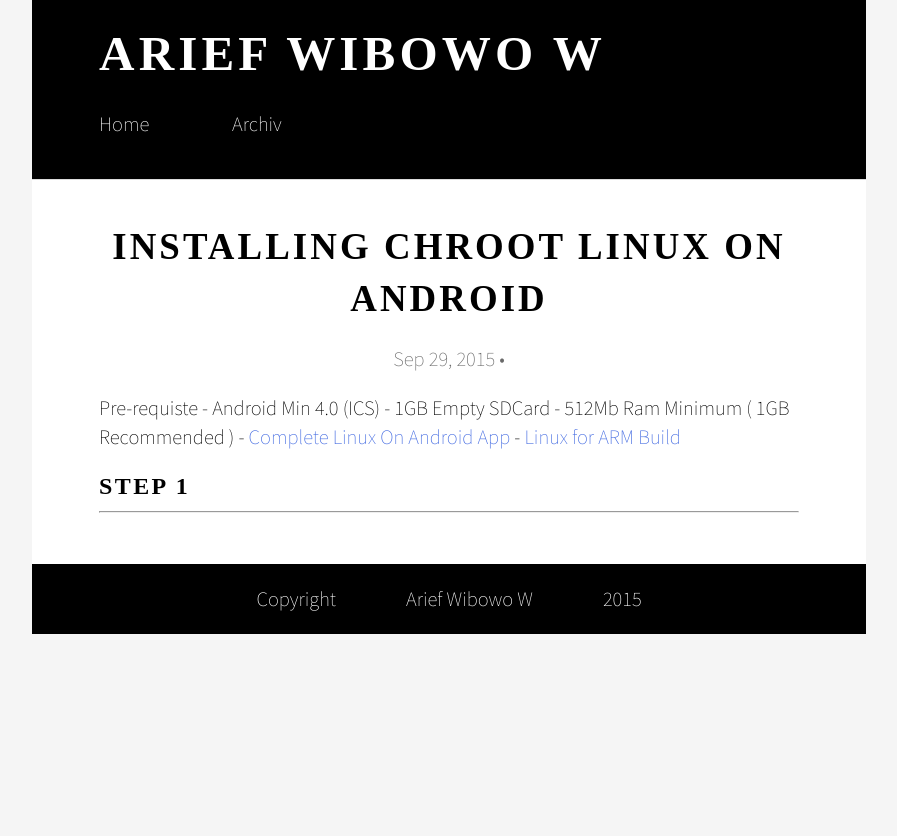
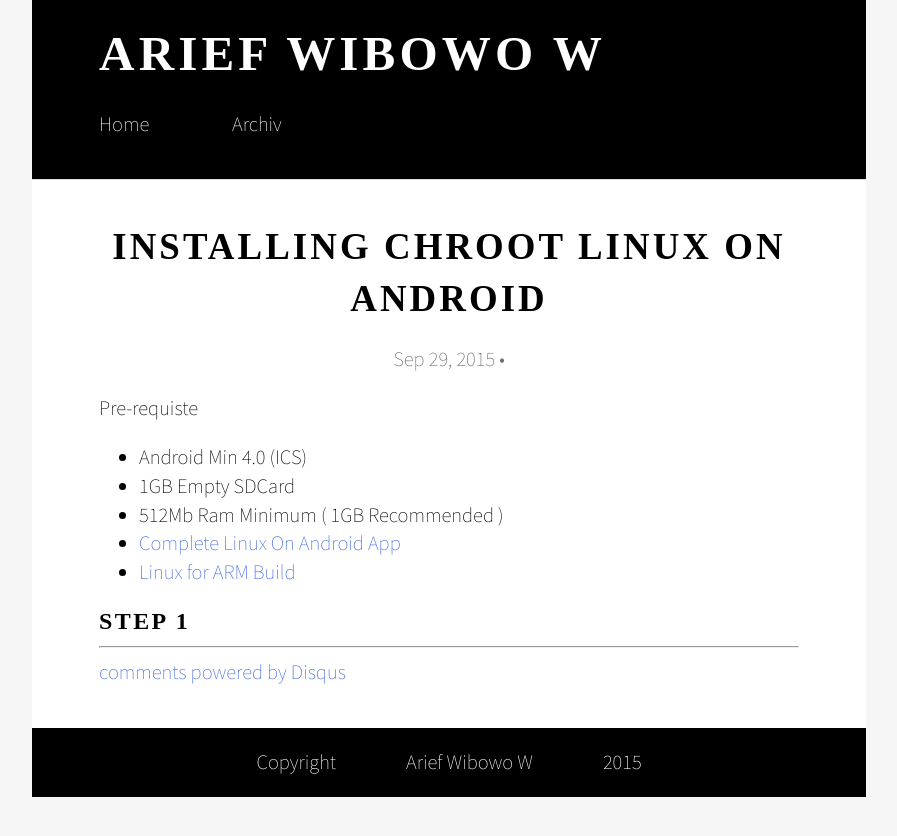
Before and after one commit to bowekr/bowekr.github.io, a Jekyll site: the page built from _posts/2015-09-29-installing-ubuntu-on-android.md, in a window 1280 px wide. Shown: the top 836 px of the page, without its empty margins (191-1088 px from the left). Built offline with Jekyll 4.4.1, drawn with Linux system fonts in a browser that asks for light colours; some web fonts are replaced; Markdown is read by kramdown in place of the engine named in the settings; a script that is not in the unit is left out; comment, search, counter and statistics services are not loaded; part of the change alters nothing that is shown.

Commit message:
fix article

```diff
--- a/_config.yml
+++ b/_config.yml
@@ -6,7 +6,7 @@ baseurl: "/"
 url: "http://bowekr.github.io/"
 twitter_username: bowekr
 github_username: bowekr
-disqus_username: false
+disqus_username: bowekr
 isso_domain: comments.mysite.org
 
 # Build settings
```
Also changed, not shown: _posts/2015-09-29-installing-ubuntu-on-android.md (+5 -5 lines).
